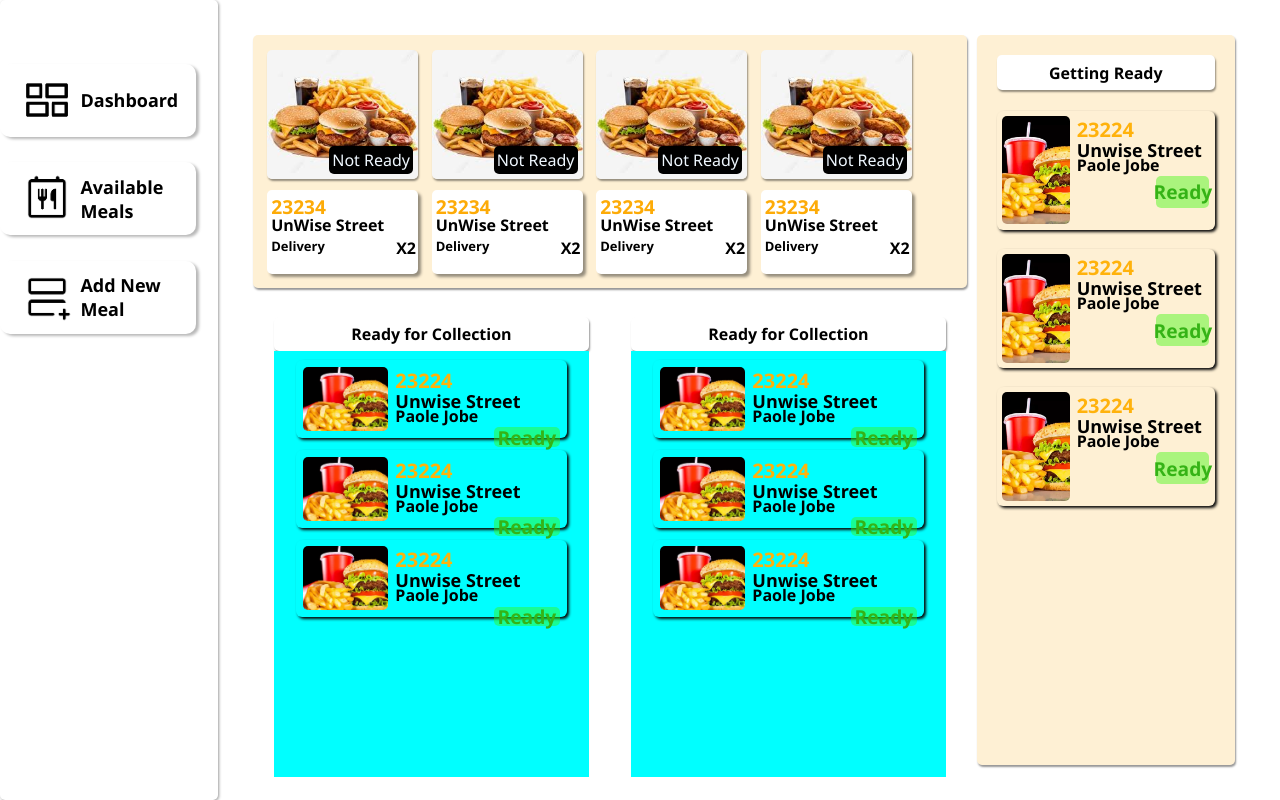
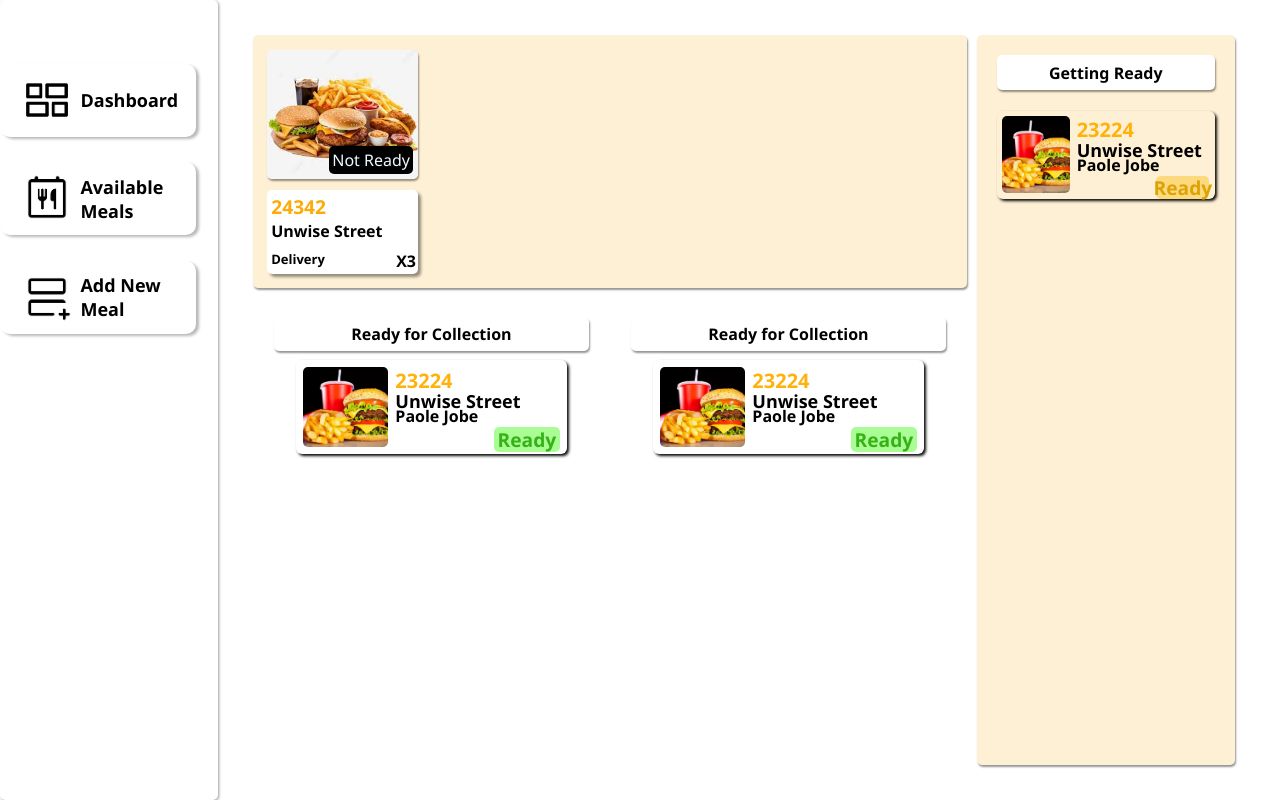
Before and after one commit to MondliWentandane/GoGrillDashboard, a React (Vite) app: page / in a window 1280 px wide. Built offline with nearby package versions, Linux system fonts and the light colour scheme.

Commit message:
I just made the NewOrderCard to receive variables that will be real data

```diff
--- a/src/Components/GetReadyOrderCard.tsx
+++ b/src/Components/GetReadyOrderCard.tsx
@@ -3,7 +3,7 @@ import "../styles/GetReadyOrderCard.css"
 
 const GetReadyOrderCard:React.FC = () => {
   return (
-    <div className='readyCardContainer'>
+    <div className='readyCardContainerG'>
         <div className='mealImg'/>
         <div className='mealData'>
             <strong style={{fontSize:"20px", color:"#ffb20c"}}>23224</strong>
@@ -11,7 +11,7 @@ const GetReadyOrderCard:React.FC = () => {
             <strong style={{fontSize:"16px", lineHeight:"15px" }}>Paole Jobe</strong>
             <div style={{ width:"100%", height:"30%",
                         marginTop:"2%", display:"flex", justifyContent:"end"}}>
-                <div className='readyBtn'>
+                <div className='readyBtnG'>
                     <strong>Ready</strong>
                 </div>
             </div>
--- a/src/Components/NewOrderCard.tsx
+++ b/src/Components/NewOrderCard.tsx
@@ -1,18 +1,32 @@
 import React from 'react'
 import "../styles/NewOrderCardStyles.css"
 
-const NewOrderCard:React.FC = () => {
+interface TheProps{
+    orderNo: number;
+    mealName: string;
+    quantity: number;
+    delivery: boolean;
+    imgUrl: string;
+}
+
+const getOrderType = (delivery: boolean): string => {
+      return delivery ? "Delivery" : "Collection";
+    };
+
+const NewOrderCard:React.FC<TheProps> = ({orderNo, mealName, quantity, delivery, imgUrl}) => {
   return (
     <div className='cardNew'>
-        <div className='imgHolder'>
+        <div className='imgHolder' style={{backgroundImage:`url(${imgUrl})`}}>
             <div className='statusCard'><p>Not Ready</p></div>
         </div>
         <div className="infoBottom">
-            <strong style={{fontSize:"larger", color:"#fdab07"}}>23234</strong>
-            <strong style={{lineHeight:"10px"}}>UnWise Street</strong>
+            <div>
+                <strong style={{fontSize:"larger", color:"#fdab07"}}>{orderNo}</strong> <br />
+                <strong style={{lineHeight:"10px"}}>{mealName}</strong>
+            </div>
             <div className='lastLast'>
-                <strong style={{fontSize:"13px",}}>Delivery</strong>
-                <strong>X2</strong>
+                <strong style={{fontSize:"13px",}}>{getOrderType(delivery)}</strong>
+                <strong>X{quantity}</strong>
             </div>
         </div>
     </div>
--- a/src/pages/Dashboard.tsx
+++ b/src/pages/Dashboard.tsx
@@ -3,15 +3,16 @@ import "../styles/DashboardStyles.css"
 import NewOrderCard from '../Components/NewOrderCard';
 import ReadyOrderCard from '../Components/ReadyOrderCard';
 import GetReadyOrderCard from '../Components/GetReadyOrderCard';
+import theImg from '../assets/images/image2.png'
+import theImg2 from '../assets/images/image2.png'
+import theImg3 from '../assets/images/image2.png'
+
 const Dashboard:React.FC = () => {
   return (
     <div className='containerD'>
       <div className='leftBlock'>
         <div className='horizontCards'>
-          <NewOrderCard/>
-          <NewOrderCard/>
-          <NewOrderCard/>
-          <NewOrderCard/>
+          <NewOrderCard orderNo={24342} mealName='Unwise Street' delivery={true} quantity={3} imgUrl={theImg}/>
 
         </div>
         <div className='verticalCards'>
@@ -21,8 +22,6 @@ const Dashboard:React.FC = () => {
             </div>
             <div className='vSlider'>
               <ReadyOrderCard/>
-              <ReadyOrderCard/>
-              <ReadyOrderCard/>
             </div>
           </div>
           <div className="vRight">
@@ -30,8 +29,6 @@ const Dashboard:React.FC = () => {
               <strong>Ready for Collection</strong>
             </div>
             <div className='vSlider'>
-              <ReadyOrderCard/>
-              <ReadyOrderCard/>
               <ReadyOrderCard/>
             </div>
           </div>
@@ -43,8 +40,6 @@ const Dashboard:React.FC = () => {
         </div>
         <div className='vSliderTwo'>
           <GetReadyOrderCard/>
-          <GetReadyOrderCard/>
-          <GetReadyOrderCard/>
         </div>
       </div>
     </div>
--- a/src/styles/DashboardStyles.css
+++ b/src/styles/DashboardStyles.css
@@ -60,7 +60,6 @@
     display: flex;
     flex-direction: column;
     gap: 3%;
-    background-color: aqua;
 }
 
 .rightBlock{
--- a/src/styles/GetReadyOrderCard.css
+++ b/src/styles/GetReadyOrderCard.css
@@ -1,9 +1,9 @@
-.readyCardContainer{
+.readyCardContainerG{
 display: flex;
 flex-direction: row;
 gap: 3%;
 width: 100%;
-height: 19%;
+height: 14%;
 border-radius:6px;
 box-shadow: 2px 2px 3px rgb(9, 9, 9);
 padding: 2.5%;
@@ -23,8 +23,8 @@ padding: 2.5%;
     display: flex;
     flex-direction: column;
 }
-.readyBtn{
-    background-color: rgba(57, 248, 9, 0.429);
+.readyBtnG{
+    background-color: rgba(248, 184, 9, 0.429);
     width: 40%;
     padding: 2px;
     height: 100%;
@@ -32,6 +32,6 @@ padding: 2.5%;
     align-items: center;
     justify-content: center;
     border-radius: 5px;
-    color: rgb(53, 179, 22);
+    color: rgb(221, 163, 4);
     font-size: larger;
 }
--- a/src/styles/NewOrderCardStyles.css
+++ b/src/styles/NewOrderCardStyles.css
@@ -40,6 +40,7 @@
     flex-direction: column;
     font-family: 'Segoe UI', Tahoma, Geneva, Verdana, sans-serif;
     padding:3px 2px 2px 4px;
+    justify-content: space-between;
 
     .lastLast{
         width: 100%;
--- a/src/styles/ReadyOrderCardStyle.css
+++ b/src/styles/ReadyOrderCardStyle.css
@@ -3,7 +3,7 @@ display: flex;
 flex-direction: row;
 gap: 3%;
 width: 100%;
-height: 36%;
+height: 23%;
 border-radius:6px;
 box-shadow: 2px 2px 3px rgb(9, 9, 9);
 padding: 2.5%;
```
